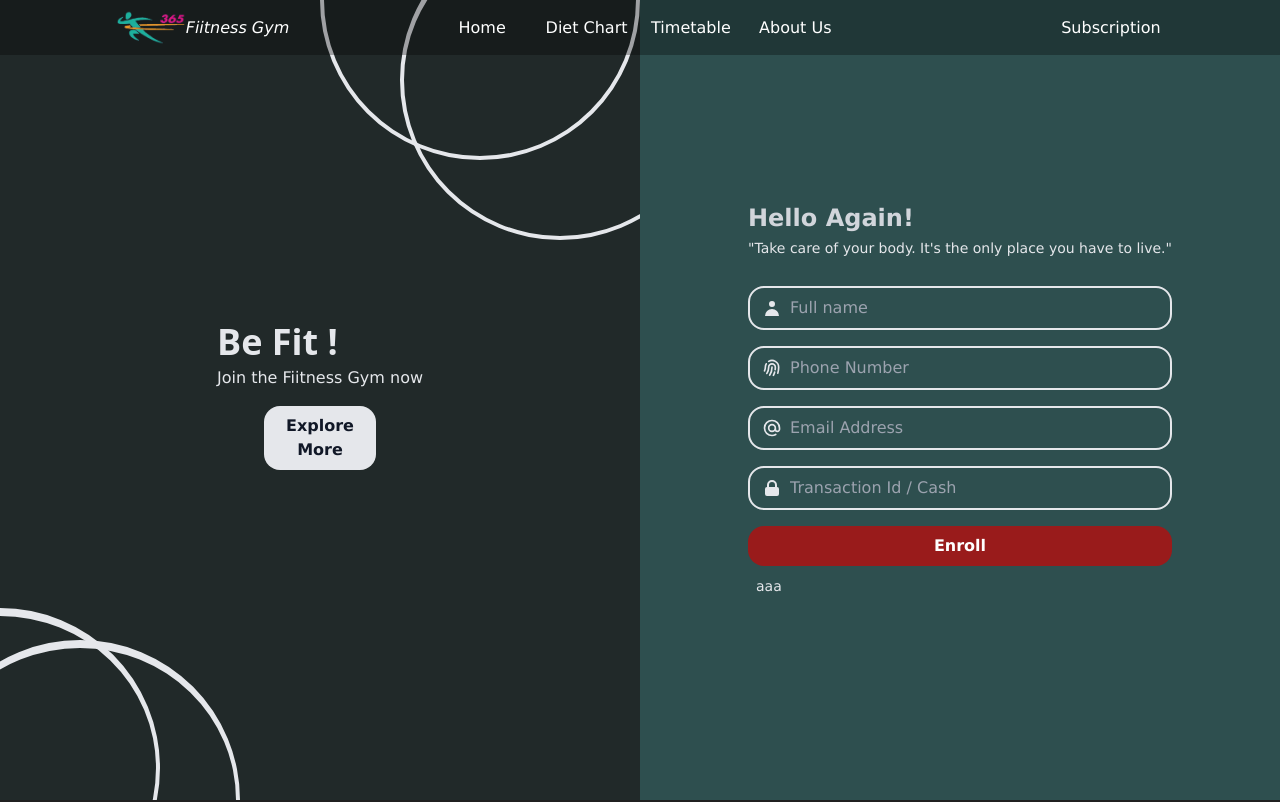
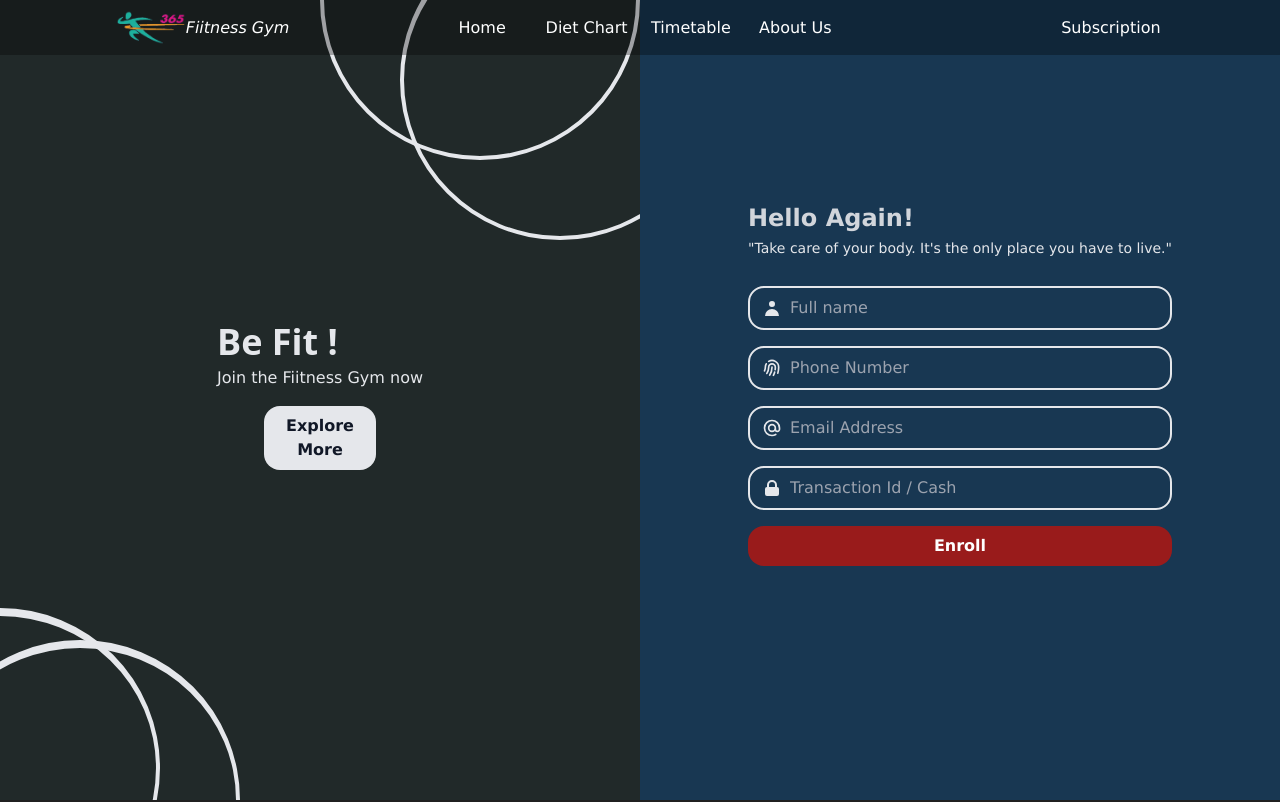
Before and after one commit to PRASHANTKUMAR0107/Fiitness_gym, a React (Create React App) app: page /form in a window 1280 px wide. Shown: the top 802 px of the page. Built offline with nearby package versions, Linux system fonts and the light colour scheme.

Commit message:
axiosone

```diff
--- a/package.json
+++ b/package.json
@@ -6,6 +6,7 @@
     "@testing-library/jest-dom": "^5.16.5",
     "@testing-library/react": "^13.4.0",
     "@testing-library/user-event": "^13.5.0",
+    "axios": "^1.3.4",
     "framer-motion": "^10.8.5",
     "jquery": "^3.6.4",
     "react": "^18.2.0",
--- a/src/App.js
+++ b/src/App.js
@@ -6,21 +6,18 @@ import AboutUs from './components/AboutUs';
 import Footer from './components/Footer';
 import Subscription from './components/Subscription';
 import Subs_form from './components/Subs_form';
-import { AnimatePresence } from 'framer-motion';
-import { useLocation } from 'react-router-dom';
+import Success from './components/Success';
 function App() {
-  let location=useLocation();
   return (
     <div className="text-gray-200">
       <Navbar/>
-      <AnimatePresence>
-      <Routes location={location} key={location.key}>
+      <Routes>
         <Route path='/' element={<Home/>}/>
         <Route path='/about' element={<AboutUs/>}/>
         <Route path='/subscribe' element={<Subscription/>}/>
-        <Route path='form' element={<Subs_form/>}/>
+        <Route path='/form' element={<Subs_form/>}/>
+        <Route path='/success' element={<Success/>}/>
       </Routes>
-      </AnimatePresence>
       <Footer/>
     </div>
   );
--- a/src/components/Subs_form.jsx
+++ b/src/components/Subs_form.jsx
@@ -1,6 +1,61 @@
 import "./static/Subs_form.css"
 import { motion } from "framer-motion";
+import { useState } from "react";
+import axios from "axios";
+import { Navigate } from "react-router-dom";
+const userInitialValues={
+    name:'',
+    phone_number:'',
+	email:'',
+	transaction:''
+}
+
+const api = axios.create({
+    baseURL:"http://localhost:5000"
+})
+
+
 const Subs_form = () => {
+
+	const [num,setNum]=useState(1);
+	const [userData,setUserData] = useState(userInitialValues);
+
+	const onChang=(e)=>{
+		setUserData({ ...userData , [e.target.name]:e.target.value })
+	}
+
+	const [response,setResponse]=useState('');
+	const [loader,setloader]=useState(false);
+	const [message,setMessage]=useState('');
+
+	const onClick = async()=>{
+		if(userData.name==='' || userData.email==='' || userData.phone_number==='' || userData.transaction===''){
+			setMessage('all fields are required');
+			return;
+		}
+		setloader(true)
+		await api.post("/",userData)
+		.then(function (response) {
+			setResponse(response.status);
+			setloader(false);
+			console.log(response.status);
+		})
+		.catch(function (error) {
+			setloader(false);
+			console.log(error);
+		});
+		await setNum(Math.random()*Math.random());
+	}
+
+	// useEffect(()=>{
+	// 	if(show===1){
+	// 		setMessage("success");
+	// 	} else if(show===2) {
+	// 		setMessage("error");
+	// 	}
+	//   },[num])
+
+
     return (
         <div className="all">
             <div class="subs_form h-screen md:flex">
@@ -20,7 +75,7 @@ const Subs_form = () => {
 		        <div class="absolute -top-20 -right-20 w-80 h-80 border-4 rounded-full border-opacity-30 border-t-8"></div>
 	        </div>
 	        <div class="data flex md:w-1/2 justify-center py-10 items-center">
-		        <motion.form
+		        {loader? <div>loading...</div>: <motion.div
 					animate={{x:0}}
                     initial={{x:-200}}
                     transition={{type:'spring',stiffness:200}}
@@ -31,7 +86,7 @@ const Subs_form = () => {
 				        <svg xmlns="http://www.w3.org/2000/svg" class="h-5 w-5 text-gray-200" viewBox="0 0 20 20" fill="currentColor">
 					        <path fill-rule="evenodd" d="M10 9a3 3 0 100-6 3 3 0 000 6zm-7 9a7 7 0 1114 0H3z" clip-rule="evenodd" />
 				        </svg>
-				    <input class="data pl-2 outline-none border-none" type="text" name="" id="" placeholder="Full name" />
+				    <input class="data pl-2 outline-none border-none" type="text" name="name" id="" onChange={onChang} placeholder="Full name" />
                     </div>
 				    <div class="flex items-center border-2 py-2 px-3 rounded-2xl mb-4">
 					<svg xmlns="http://www.w3.org/2000/svg" class="h-5 w-5 text-gray-200" fill="none"
@@ -39,7 +94,7 @@ const Subs_form = () => {
 						<path stroke-linecap="round" stroke-linejoin="round" stroke-width="2"
 							d="M12 11c0 3.517-1.009 6.799-2.753 9.571m-3.44-2.04l.054-.09A13.916 13.916 0 008 11a4 4 0 118 0c0 1.017-.07 2.019-.203 3m-2.118 6.844A21.88 21.88 0 0015.171 17m3.839 1.132c.645-2.266.99-4.659.99-7.132A8 8 0 008 4.07M3 15.364c.64-1.319 1-2.8 1-4.364 0-1.457.39-2.823 1.07-4" />
 					</svg>
-					<input class="data pl-2 outline-none border-none" type="text" name="" id="" placeholder="Phone Number" />
+					<input class="data pl-2 outline-none border-none" type="text" name="phone_number" id="" onChange={onChang} placeholder="Phone Number" />
       </div>
 					<div class="flex items-center border-2 py-2 px-3 rounded-2xl mb-4">
 						<svg xmlns="http://www.w3.org/2000/svg" class="h-5 w-5 text-gray-200" fill="none"
@@ -47,7 +102,7 @@ const Subs_form = () => {
 							<path stroke-linecap="round" stroke-linejoin="round" stroke-width="2"
 								d="M16 12a4 4 0 10-8 0 4 4 0 008 0zm0 0v1.5a2.5 2.5 0 005 0V12a9 9 0 10-9 9m4.5-1.206a8.959 8.959 0 01-4.5 1.207" />
 						</svg>
-						<input class="pl-2 outline-none border-none data" type="text" name="" id="" placeholder="Email Address" />
+						<input class="pl-2 outline-none border-none data" type="text" name="email" id="" onChange={onChang} placeholder="Email Address" />
       </div>
 						<div class="flex items-center border-2 py-2 px-3 rounded-2xl">
 							<svg xmlns="http://www.w3.org/2000/svg" class="h-5 w-5 text-gray-200" viewBox="0 0 20 20"
@@ -56,13 +111,14 @@ const Subs_form = () => {
 									d="M5 9V7a5 5 0 0110 0v2a2 2 0 012 2v5a2 2 0 01-2 2H5a2 2 0 01-2-2v-5a2 2 0 012-2zm8-2v2H7V7a3 3 0 016 0z"
 									clip-rule="evenodd" />
 							</svg>
-							<input class="data pl-2 outline-none border-none" type="text" name="" id="" placeholder="Transaction Id / Cash" />
+							<input class="data pl-2 outline-none border-none" type="text" name="transaction" id="" onChange={onChang} placeholder="Transaction Id / Cash" />
       </div>
-							<button type="submit" class="block w-full bg-red-800 mt-4 py-2 rounded-2xl text-white font-semibold mb-2">Enroll</button>
-							<span class="text-sm ml-2 hover:text-blue-500 cursor-pointer">aaa</span>
-		</motion.form>
+							<button type="submit" onClick={onClick}  class="block w-full bg-red-800 mt-4 py-2 rounded-2xl text-white font-semibold mb-2">Enroll</button>
+							<span class="text-sm ml-2 hover:text-blue-500 cursor-pointer">{message}</span>
+							{response ===200 ? <Navigate to="/success" />:<></>}
+		</motion.div>}
 	</div>
-</div>
+	</div>
         </div>
      );
 }
--- /dev/null
+++ b/src/components/Success.jsx
@@ -0,0 +1,9 @@
+const Success = () => {
+    return (
+        <div className="all">
+            success
+        </div>
+    )
+}
+
+export default Success;
--- a/src/components/static/Subs_form.css
+++ b/src/components/static/Subs_form.css
@@ -1,5 +1,5 @@
 .data{
-    background-color: #2e4f4f;
+    background-color: #183752;
 }
 @media only screen and (max-width:800px){
     .subs_form{
```
Also changed, not shown: 1 other file (tests, documents, lock files or other folders).
